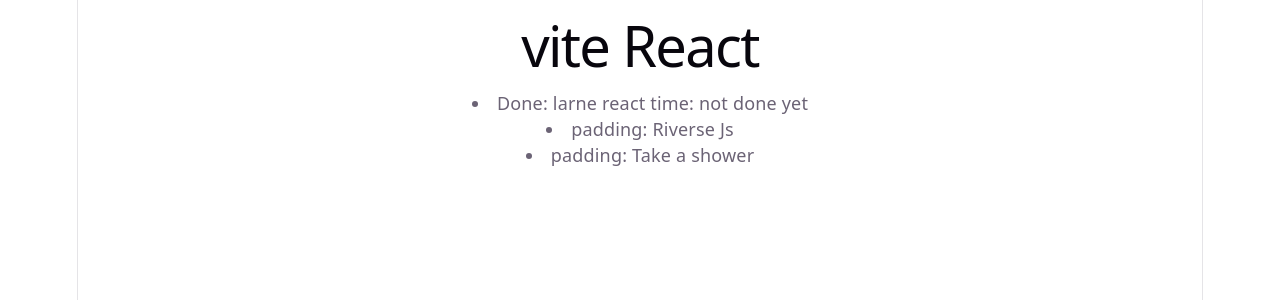
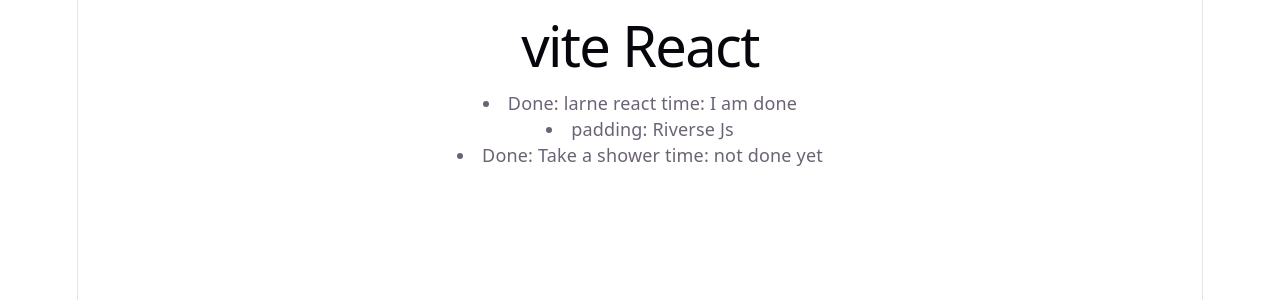
Before and after one commit to masuddeveloper143/first-react, a React (Vite) app: page / in a window 1280 px wide. Shown: the top 300 px of the page. Built offline with nearby package versions, Linux system fonts and the light colour scheme.

Commit message:
Update project

```diff
--- a/src/App.jsx
+++ b/src/App.jsx
@@ -11,9 +11,9 @@
 
     <>
       <h1>vite React</h1>
-      <Tudo task="larne react" isDone={true} time=""></Tudo >
+      <Tudo task="larne react" isDone={true} time="time"></Tudo >
       <Tudo task="Riverse Js" isDone={false} time="" ></Tudo >
-      <Tudo task="Take a shower" isDone={false} time="" ></Tudo >
+      <Tudo task="Take a shower" isDone={true} time="" ></Tudo >
 
       {/* <Person />
       <Person></Person>
--- a/src/todu.jsx
+++ b/src/todu.jsx
@@ -77,7 +77,7 @@
     let listItem;
 
     if (isDone === true) {
-        listItem = <li> Done: {task} time: {time ? 'I am done' : 'not done yet'} </li>;
+        listItem = <li> Done: {task} time: {time ? 'I am done' : 'not done yet'} </li>
     }
 
     else {
```
